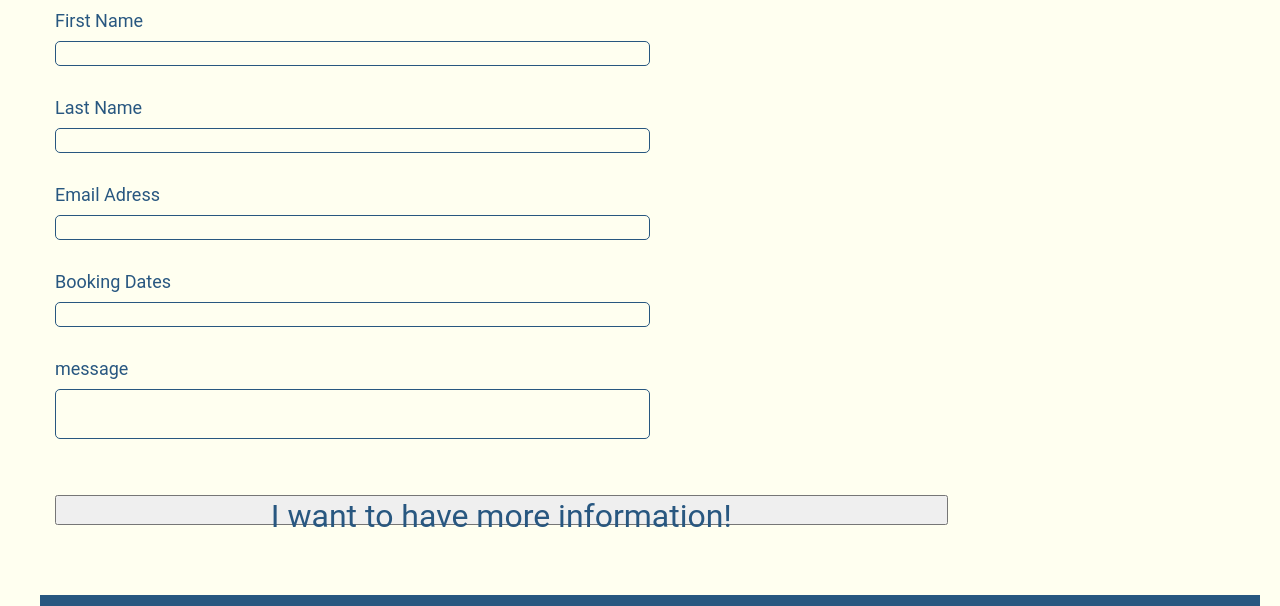
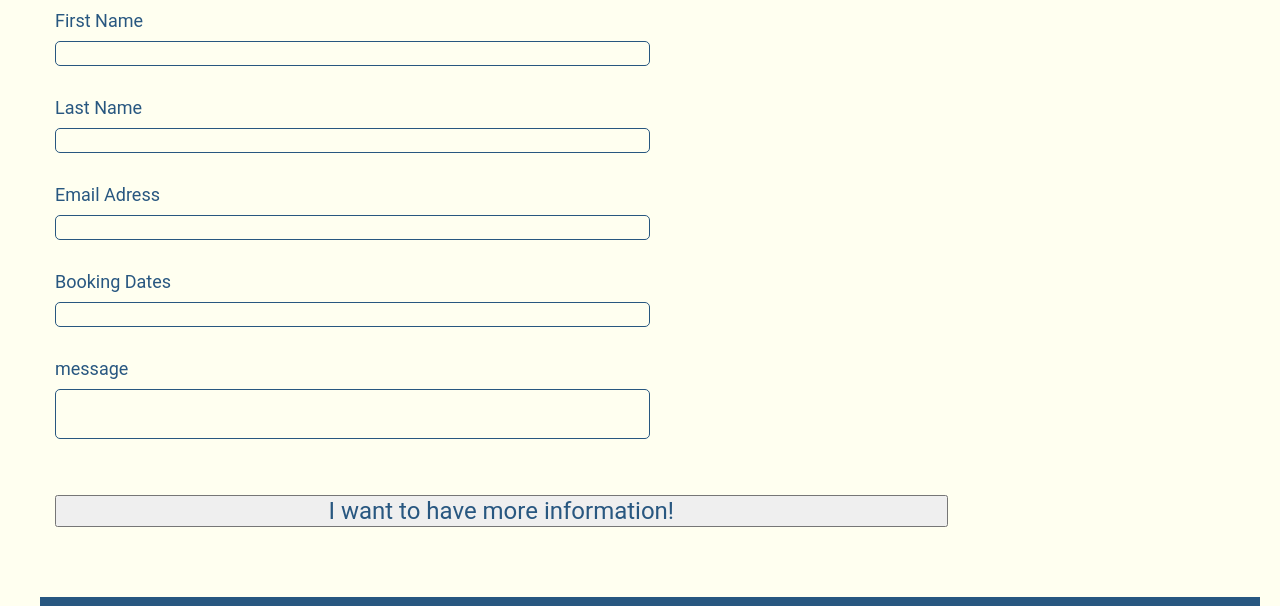
Before and after one commit to Christina5P/rent-a-house, a plain HTML site: page rental.html in a window 1280 px wide. Shown: the part 739-1345 px from the top of the page. Drawn offline with Linux system fonts and the light colour scheme; a web font is replaced by a local one.

Commit message:
change font and css for .submit

```diff
--- a/assets/css/style.css
+++ b/assets/css/style.css
@@ -192,9 +192,9 @@ height:auto;
    .submit {
     margin-top: 25px;
     width: 75%;
-    height: 30px;
+    height: auto;
     font-family: gluten, roboto, sans-serif;
-    font-size: xx-large;
+    font-size: x-large;
     color: #285780;
    }
 
@@ -226,6 +226,7 @@ height:auto;
   align-items: flex-start;
   position: relative;
   bottom: 0%;
+  flex-wrap: wrap;
 }
 
 
```
